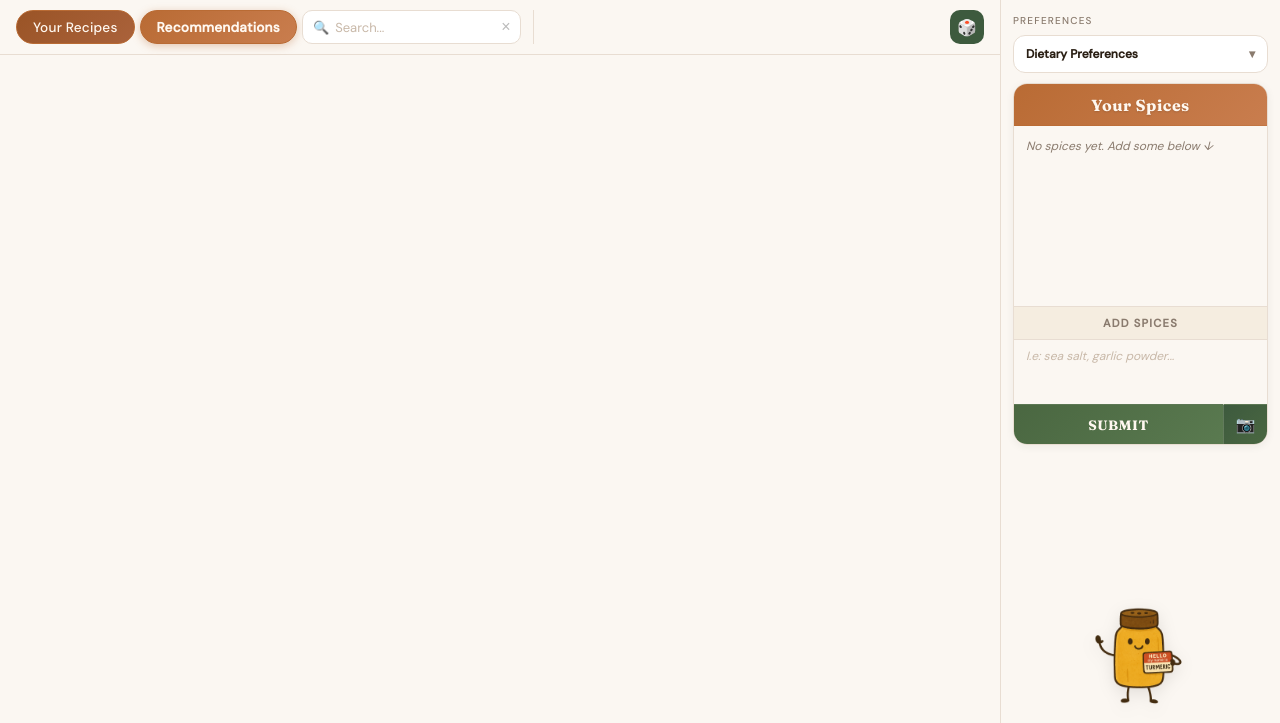
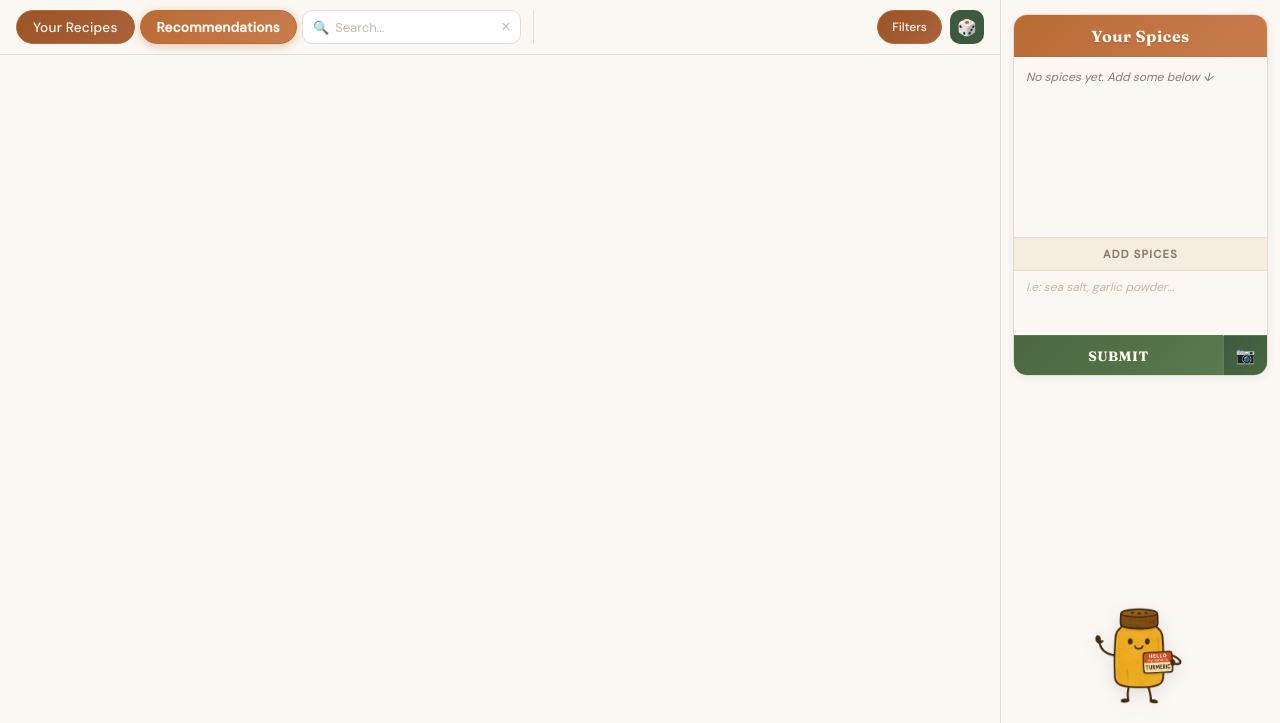
Before and after one commit to laniel123/DS-Club-Project-Showcase-SpiceRack, a Flask app: page / in a window 1280 px wide. Shown: the part 77-800 px from the top of the page. Run offline with Flask 2, Linux system fonts and the light colour scheme; data that the repository does not hold is empty.

Commit message:
Diet Prefs, now found in its own tab in the main bar.

```diff
--- a/SpiceRack-website-main/static/script.js
+++ b/SpiceRack-website-main/static/script.js
@@ -104,6 +104,21 @@ document.addEventListener('click', function(e) {
     }
 });
 
+
+// ── FILTER PANEL ──────────────────────────────────────────────────────────────
+
+function toggleFilters() {
+    const panel = document.getElementById('filter-bar-panel');
+    const btn   = document.getElementById('filters-toggle');
+    panel.classList.toggle('open');
+    btn.classList.toggle('active');
+}
+
+function clearFilters() {
+    document.querySelectorAll('input[name="pref"], input[name="course_pref"]')
+        .forEach(cb => cb.checked = false);
+    applyFilters();
+}
 
 // ── SPICE FAVORITE ────────────────────────────────────────────────────────────
 
--- a/SpiceRack-website-main/static/style.css
+++ b/SpiceRack-website-main/static/style.css
@@ -101,116 +101,6 @@ body {
 }
 
 /* ── PREFERENCES DROPDOWN ── */
-.filter-dropdown {
-    background: var(--card-bg);
-    border: 1.5px solid var(--border);
-    border-radius: 12px;
-    transition: box-shadow 0.2s;
-}
-
-.filter-dropdown[open] {
-    box-shadow: 0 4px 12px rgba(42, 31, 20, 0.05);
-    border-color: var(--terracotta);
-}
-
-.filter-dropdown summary {
-    display: flex;
-    justify-content: space-between;
-    align-items: center;
-    padding: 10px 12px;
-    font-size: 12px;
-    font-weight: 600;
-    cursor: pointer;
-    color: var(--ink);
-    list-style: none;
-}
-
-.filter-dropdown summary::-webkit-details-marker {
-    display: none;
-}
-
-.dropdown-arrow {
-    color: var(--warm-gray);
-    transition: transform 0.2s;
-}
-
-.filter-dropdown[open] .dropdown-arrow {
-    transform: rotate(180deg);
-    color: var(--terracotta);
-}
-
-.filter-content {
-    padding: 0 14px 16px;
-    display: flex;
-    flex-direction: column;
-    gap: 16px;
-}
-
-.filter-group h4 {
-    font-family: 'Fraunces', serif; /* Matching brand style */
-    font-size: 11px;
-    text-transform: uppercase;
-    letter-spacing: 0.8px;
-    color: var(--terracotta);
-    margin-bottom: 8px;
-    border-bottom: 1px solid var(--cream);
-    padding-bottom: 4px;
-}
-
-.checkbox-list {
-    display: flex;
-    flex-direction: column;
-    gap: 6px;
-    max-height: 150px;
-    overflow-y: auto;
-    padding-right: 5px;
-}
-
-/* Custom scrollbar to keep it clean */
-.checkbox-list::-webkit-scrollbar { width: 3px; }
-.checkbox-list::-webkit-scrollbar-thumb { background: var(--border); border-radius: 10px; }
-
-.checkbox-list label {
-    display: flex;
-    align-items: center;
-    gap: 10px;
-    font-size: 12px;
-    color: var(--ink);
-    cursor: pointer;
-    transition: color 0.15s;
-}
-
-.checkbox-list label:hover {
-    color: var(--terracotta);
-}
-
-.checkbox-list input[type="checkbox"] {
-    accent-color: var(--terracotta); /* Matches brand orange */
-    cursor: pointer;
-}
-
-.btn-apply-filters {
-    width: 100%;
-    height: 36px;
-    background: var(--forest); /* Matching the "Scan" button style */
-    color: white;
-    border: none;
-    border-radius: 10px;
-    font-family: 'DM Sans', sans-serif;
-    font-size: 12px;
-    font-weight: 600;
-    cursor: pointer;
-    transition: opacity 0.2s, transform 0.1s;
-}
-
-.btn-apply-filters:hover {
-    opacity: 0.9;
-}
-
-.btn-apply-filters:active {
-    transform: scale(0.98);
-}
-
 /* ── SPICE CARDS ─────────────────────────────────────────────────────────── */
 .spice-card {
     display: flex;
@@ -471,6 +361,128 @@ body {
     padding: 10px 16px;
     border-bottom: 1.5px solid var(--border);
     background: var(--paper);
+}
+
+/* ── FILTER PANEL ────────────────────────────────────────────────────────── */
+.filter-bar-panel {
+    max-height: 0;
+    overflow: hidden;
+    transition: max-height 0.25s ease, padding 0.25s ease;
+    border-top: 0px solid var(--border);
+}
+
+.filter-bar-panel.open {
+    max-height: 60px;
+    border-top: 1px solid var(--border);
+}
+
+.filter-bar-inner {
+    display: flex;
+    align-items: center;
+    flex-wrap: nowrap;
+    gap: 6px;
+    padding: 8px 4px 10px;
+    overflow-x: auto;
+    scrollbar-width: none;
+}
+
+.filter-bar-inner::-webkit-scrollbar { display: none; }
+
+.filter-bar-label {
+    font-family: 'DM Sans', sans-serif;
+    font-size: 10px;
+    font-weight: 600;
+    text-transform: uppercase;
+    letter-spacing: 0.8px;
+    color: var(--warm-gray);
+    white-space: nowrap;
+    flex-shrink: 0;
+}
+
+.filter-bar-divider {
+    width: 1px;
+    height: 18px;
+    background: var(--border);
+    flex-shrink: 0;
+    margin: 0 2px;
+}
+
+.filter-pill {
+    display: inline-flex;
+    align-items: center;
+    cursor: pointer;
+    flex-shrink: 0;
+}
+
+.filter-pill input[type="checkbox"] {
+    display: none;
+}
+
+.filter-pill span {
+    font-family: 'DM Sans', sans-serif;
+    font-size: 11px;
+    font-weight: 500;
+    color: var(--warm-gray);
+    border: 1.5px solid var(--border);
+    border-radius: 20px;
+    padding: 3px 10px;
+    background: white;
+    transition: all 0.15s;
+    white-space: nowrap;
+    user-select: none;
+}
+
+.filter-pill:hover span {
+    border-color: var(--terracotta);
+    color: var(--terracotta);
+}
+
+.filter-pill input:checked + span {
+    background: linear-gradient(135deg, var(--terracotta), var(--terra-light));
+    color: white;
+    border-color: var(--terracotta);
+    font-weight: 600;
+}
+
+.filter-bar-clear {
+    font-family: 'DM Sans', sans-serif;
+    font-size: 11px;
+    font-weight: 500;
+    color: var(--warm-gray);
+    background: none;
+    border: none;
+    cursor: pointer;
+    padding: 3px 6px;
+    margin-left: 4px;
+    flex-shrink: 0;
+    transition: color 0.15s;
+}
+.filter-bar-clear:hover { color: var(--terracotta); }
+
+/* Filters toggle button */
+.btn-filters {
+    font-family: 'DM Sans', sans-serif;
+    font-size: 12px;
+    font-weight: 500;
+    color: #FFF8F0;
+    background: linear-gradient(135deg, #9A5426 0%, #AA623B 100%);
+    border: 1.5px solid var(--terracotta);
+    border-radius: 20px;
+    height: 34px;
+    padding: 0 14px;
+    cursor: pointer;
+    flex-shrink: 0;
+    transition: background 0.15s;
+    white-space: nowrap;
+}
+
+.btn-filters:hover {
+    background: linear-gradient(135deg, #C07040 0%, #D08050 100%);
+}
+
+.btn-filters.active {
+    background: linear-gradient(135deg, var(--terracotta), var(--terra-light));
+    box-shadow: 0 2px 8px rgba(185,107,52,0.3);
 }
 
 .tab-container {
--- a/SpiceRack-website-main/templates/index.html
+++ b/SpiceRack-website-main/templates/index.html
@@ -36,44 +36,8 @@
     {% endif %}
     {% endwith %}
 
-    <div class="filter-section">
-    <div class="section-label">Preferences</div>
-    <details class="filter-dropdown">
-        <summary>
-            <span>Dietary Preferences</span>
-            <span class="dropdown-arrow">▾</span>
-        </summary>
-        <div class="filter-content">
-            <div class="filter-group">
-                <h4>Dietary Logic</h4>
-                <div class="checkbox-list">
-                    <label><input type="checkbox" name="pref" value="is_vegetarian"> Vegetarian</label>
-                    <label><input type="checkbox" name="pref" value="is_vegan"> Vegan</label>
-                    <label><input type="checkbox" name="pref" value="is_dairy_free"> Dairy Free</label>
-                    <label><input type="checkbox" name="pref" value="is_gluten_free"> Gluten Free</label>
-                    <label><input type="checkbox" name="pref" value="is_keto"> Keto</label>
-                    <label><input type="checkbox" name="pref" value="is_paleo"> Paleo</label>
-                    <label><input type="checkbox" name="pref" value="is_halal"> Halal</label>
-                    <label><input type="checkbox" name="pref" value="is_kosher"> Kosher</label>
-                    <label><input type="checkbox" name="pref" value="is_hindu_friendly"> Hindu Friendly</label>
-                </div>
-            </div>
 
-            <div class="filter-group">
-               <h4>Course Selection</h4>
-               <div class="checkbox-list">
-                   <label><input type="checkbox" name="course_pref" value="Mains & Sides"> Mains & Sides</label>
-                   <label><input type="checkbox" name="course_pref" value="Dessert & Sweets"> Desserts</label>
-                   <label><input type="checkbox" name="course_pref" value="Other/Miscellaneous"> Other / Snacks</label>
-               </div>
-            </div>
 
-            <button type="button" class="btn-apply-filters" onclick="applyFilters()">
-                Apply Changes
-            </button>
-        </div>
-    </details>
-</div>
 
     <!-- ── SPICE CARD (combined) ── -->
     <div class="spice-card">
@@ -183,8 +147,34 @@
                     </div>
                 </div>
                 <div class="recipe-tabs"></div>
+                <button class="btn-filters" id="filters-toggle" onclick="toggleFilters()" title="Filters">
+                    Filters
+                </button>
                 <button class="btn-random" id="random-btn" onclick="randomRecipe()" title="Random Recipe">🎲</button>
         </div><!-- /.tab-container -->
+
+        <!-- ── COLLAPSIBLE FILTER BAR ── -->
+        <div class="filter-bar-panel" id="filter-bar-panel">
+            <div class="filter-bar-inner">
+                <span class="filter-bar-label">Diet</span>
+                <label class="filter-pill"><input type="checkbox" name="pref" value="is_vegetarian" onchange="applyFilters()"><span>Vegetarian</span></label>
+                <label class="filter-pill"><input type="checkbox" name="pref" value="is_vegan" onchange="applyFilters()"><span>Vegan</span></label>
+                <label class="filter-pill"><input type="checkbox" name="pref" value="is_dairy_free" onchange="applyFilters()"><span>Dairy-Free</span></label>
+                <label class="filter-pill"><input type="checkbox" name="pref" value="is_gluten_free" onchange="applyFilters()"><span>Gluten-Free</span></label>
+                <label class="filter-pill"><input type="checkbox" name="pref" value="is_keto" onchange="applyFilters()"><span>Keto</span></label>
+                <label class="filter-pill"><input type="checkbox" name="pref" value="is_paleo" onchange="applyFilters()"><span>Paleo</span></label>
+                <label class="filter-pill"><input type="checkbox" name="pref" value="is_halal" onchange="applyFilters()"><span>Halal</span></label>
+                <label class="filter-pill"><input type="checkbox" name="pref" value="is_kosher" onchange="applyFilters()"><span>Kosher</span></label>
+                <label class="filter-pill"><input type="checkbox" name="pref" value="is_hindu_friendly" onchange="applyFilters()"><span>Hindu</span></label>
+                <span class="filter-bar-divider"></span>
+                <span class="filter-bar-label">Course</span>
+                <label class="filter-pill"><input type="checkbox" name="course_pref" value="Mains & Sides" onchange="applyFilters()"><span>Mains & Sides</span></label>
+                <label class="filter-pill"><input type="checkbox" name="course_pref" value="Dessert & Sweets" onchange="applyFilters()"><span>Desserts</span></label>
+                <label class="filter-pill"><input type="checkbox" name="course_pref" value="Other/Miscellaneous" onchange="applyFilters()"><span>Other</span></label>
+                <button class="filter-bar-clear" onclick="clearFilters()">Clear</button>
+            </div>
+        </div>
+
         </div><!-- /.recipe-header-container -->
 
         <div id="tab-search-all" class="body-r tab-content" style="display:none;">
@@ -380,21 +370,22 @@ const pick = BUDS[Math.floor(Math.random() * BUDS.length)];
     // Keep checkboxes checked after page reload
     const urlParams = new URLSearchParams(window.location.search);
 
-    // Restore Dietary checkboxes
     urlParams.getAll('pref').forEach(val => {
         const el = document.querySelector(`input[name="pref"][value="${val}"]`);
         if (el) el.checked = true;
     });
 
-    // Restore Course checkboxes
     urlParams.getAll('course_pref').forEach(val => {
         const el = document.querySelector(`input[name="course_pref"][value="${val}"]`);
         if (el) el.checked = true;
     });
 
-    // Keep the dropdown open if filters are active
+    // Open filter panel if any filters are active
     if (urlParams.has('pref') || urlParams.has('course_pref')) {
-        document.querySelector('.filter-dropdown').open = true;
+        const panel = document.getElementById('filter-bar-panel');
+        const btn   = document.getElementById('filters-toggle');
+        if (panel) panel.classList.add('open');
+        if (btn)   btn.classList.add('active');
     }
 </script>
 
```
